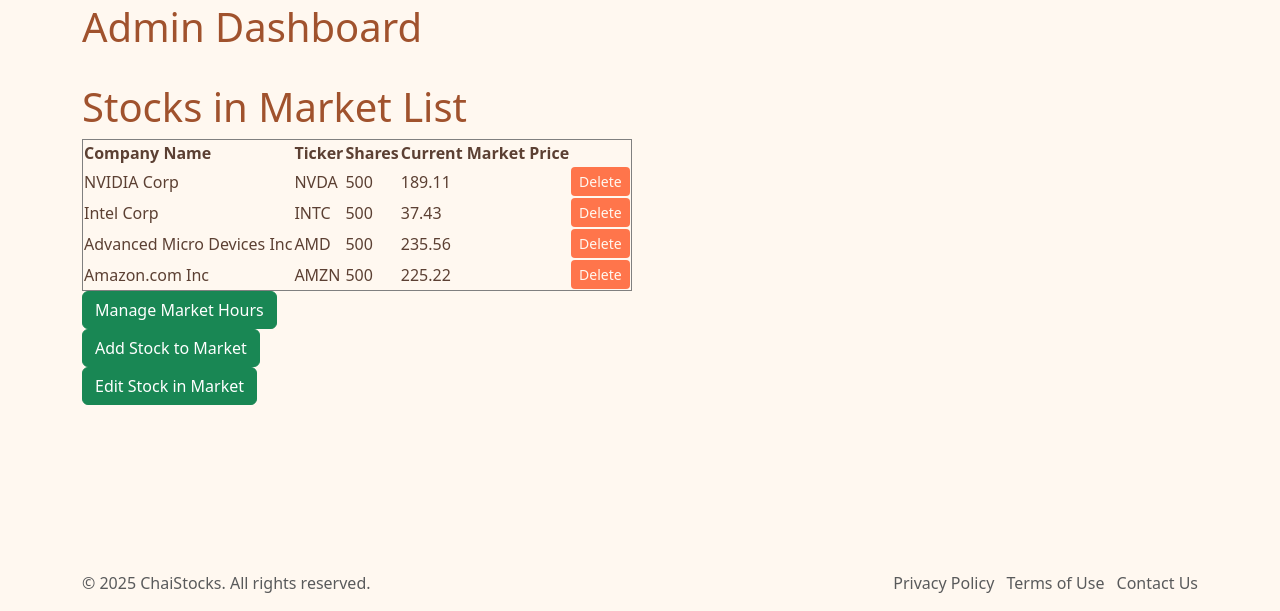
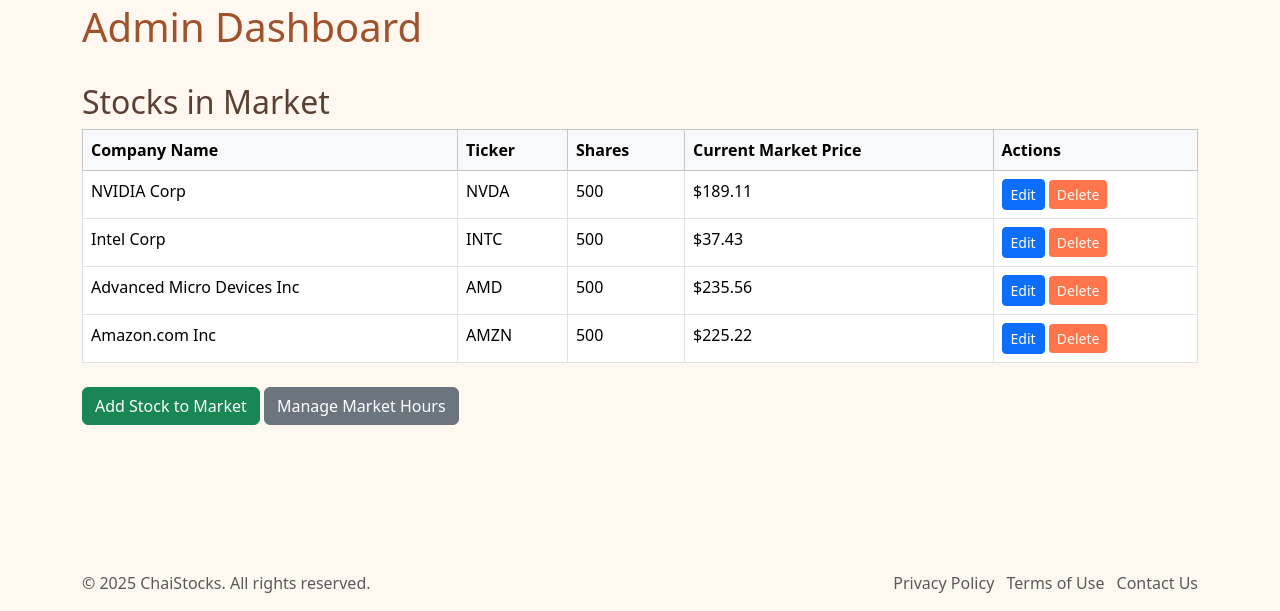
Before and after one commit to JelleJello/401-Project-Repo, a Flask app: template templates/admin_dashboard.html in a window 1280 px wide. Shown: the part 189-800 px from the top of the page. Run offline with Flask 3, Linux system fonts and the light colour scheme; the template is opened without the code that fills it: values that come from a table or form of the project are taken from there, others are empty; data comes from the database, SQL or seed files in the repository; some libraries are stand-ins or nearby versions.

Commit message:
admin dash shows stocks table and edit/delete buttons in a cute way

```diff
--- a/templates/admin_dashboard.html
+++ b/templates/admin_dashboard.html
@@ -30,43 +30,52 @@
     <h1>Admin Dashboard</h1>
   </div>
 
-  <!-- List of all the stocks in market -->
+  <h2>Stocks in Market</h2>
 
-  <body>
-    <h1>Stocks in Market List</h1> {% with messages = get_flashed_messages() %} {% if messages %} <ul> {% for message in
-      messages %} <li>{{ message }}</li> {% endfor %} </ul> {% endif %} {% endwith %} <table border="1">
-      <thead>
+  <!-- Flash messages -->
+  {% with messages = get_flashed_messages() %}
+    {% if messages %}
+      <div class="alert alert-info">
+        <ul>
+          {% for message in messages %}
+            <li>{{ message }}</li>
+          {% endfor %}
+        </ul>
+      </div>
+    {% endif %}
+  {% endwith %}
+
+  <table class="table table-bordered">
+    <thead class="table-light">
       <tr>
         <th>Company Name</th>
         <th>Ticker</th>
         <th>Shares</th>
         <th>Current Market Price</th>
+        <th>Actions</th>
       </tr>
     </thead>
-      <tbody> {% for stock in stocks %} <tr>
+    <tbody>
+      {% for stock in stock %}
+      <tr>
         <td>{{ stock.stockName }}</td>
         <td>{{ stock.ticker }}</td>
         <td>{{ stock.quantity }}</td>
-          <td>{{ stock.currentMarketPrice }}</td>
+        <td>${{ "%.2f"|format(stock.currentMarketPrice) }}</td>
         <td>
-            <a href="{{ url_for('delete_stock', id=stock.id) }}" class="btn btn-danger btn-sm" onclick="return confirm('Are you sure?')">Delete</a>
+          <a href="{{ url_for('edit_stock', id=stock.id) }}" class="btn btn-primary btn-sm">Edit</a>
+          <a href="{{ url_for('delete_stock', id=stock.id) }}" class="btn btn-danger btn-sm" onclick="return confirm('Are you sure you want to delete this stock?')">Delete</a>
         </td>
       </tr>
       {% endfor %}
     </tbody>
   </table>
-  </body>
-  <div>
-    <a class="btn btn-success" href="{{ url_for('manage_markethours') }}" role="button">Manage Market Hours</a>
-  </div>
-  <div>
-    <a class="btn btn-success" href="{{ url_for('add_stock') }}" role="button">Add Stock to Market</a>
-  </div>
-  <div>
-    <a class="btn btn-success" href="{{ url_for('edit_stock') }}" role="button">Edit Stock in Market</a>
+
+
+  <div class="mt-4">
+    <a class="btn btn-success" href="{{ url_for('add_stock') }}">Add Stock to Market</a>
+    <a class="btn btn-secondary" href="{{ url_for('manage_markethours') }}">Manage Market Hours</a>
   </div>
 </div>
 
-
-
 {% endblock %}
```
Lines whose indentation alone changed are shown as unchanged.
